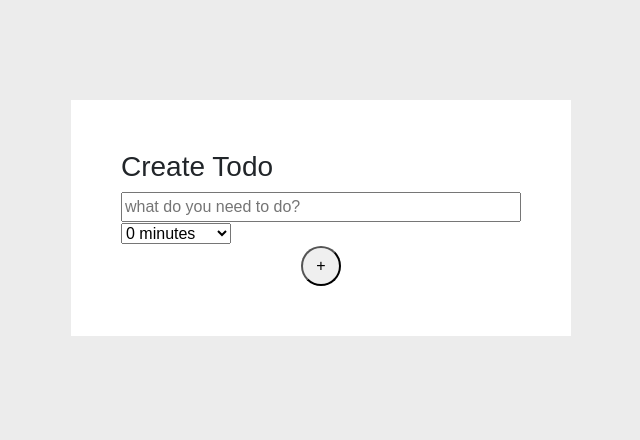
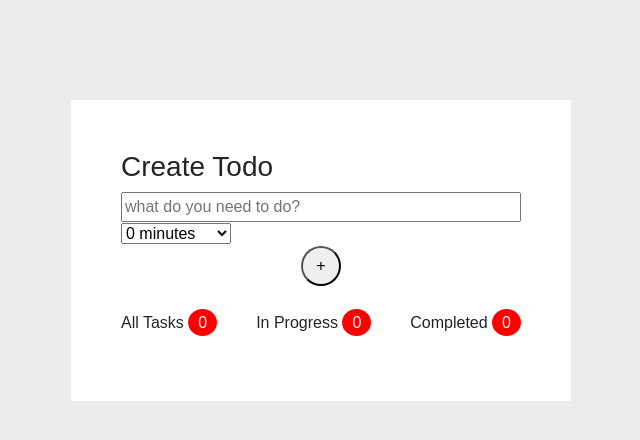
Before and after one commit to TTBoiMike/todo-list-react-app, a React (Create React App) app: page / in a window 1280 px wide. Shown: the top 440 px of the page, without its empty margins (319-959 px from the left). Built offline with nearby package versions, Linux system fonts and the light colour scheme.

Commit message:
add footer app info

```diff
--- a/src/App.css
+++ b/src/App.css
@@ -35,8 +35,10 @@ button {
   align-items: center;
   border-bottom: 2px solid black;
 }
-.todo-meta {
+.todo-app-info {
+  margin-top: 25px;
   display: flex;
+  justify-content: space-between;
 }
 .meta-icon {
   height: 1.2rem;
@@ -46,3 +48,13 @@ button {
   height: 30px;
   width: 30px;
 }
+.info-icon {
+  padding: 5px 10px;
+  border-radius: 100%;
+  background-color: red;
+  color: #fff;
+  -webkit-border-radius: 100%;
+  -moz-border-radius: 100%;
+  -ms-border-radius: 100%;
+  -o-border-radius: 100%;
+}
--- a/src/App.js
+++ b/src/App.js
@@ -57,7 +57,7 @@ class App extends React.Component {
       <Container>
         <div className="App">
           <Create onsubmit={this.updatePublishedTodos} />
-          <Listings todoinfo={this.state.publishedTodos} handleCheckBox={this.handleCheckBox} />
+          <Listings todoinfo={this.state.publishedTodos} handleCheckBox={this.handleCheckBox} appinfo={this.state}/>
         </div>
       </Container>
     )
--- a/src/listing.js
+++ b/src/listing.js
@@ -3,6 +3,9 @@ import Clock from './assets/clock-solid.svg'
 
 
 class Listings extends React.Component {
+    constructor(props) {
+        super(props);
+    }
 
     handleCheck(e) {
         this.props.handleCheckBox(e);
@@ -27,6 +30,17 @@ class Listings extends React.Component {
         return (
             <div className="todo-listing">
                 {this.buildListingHTML()}
+                <div className="todo-app-info">
+                    <div>
+                        <p>All Tasks <span className="info-icon">{this.props.appinfo.allTodos}</span></p>
+                    </div>
+                    <div>
+                        <p>In Progress <span className="info-icon">{this.props.appinfo.inProgress}</span></p>
+                    </div>
+                    <div>
+                        <p>Completed <span className="info-icon">{this.props.appinfo.completedTodos}</span></p>
+                    </div>
+                </div>
             </div>
         )
     }
```
Also changed, not shown: 1 other file (tests, documents, lock files or other folders).
